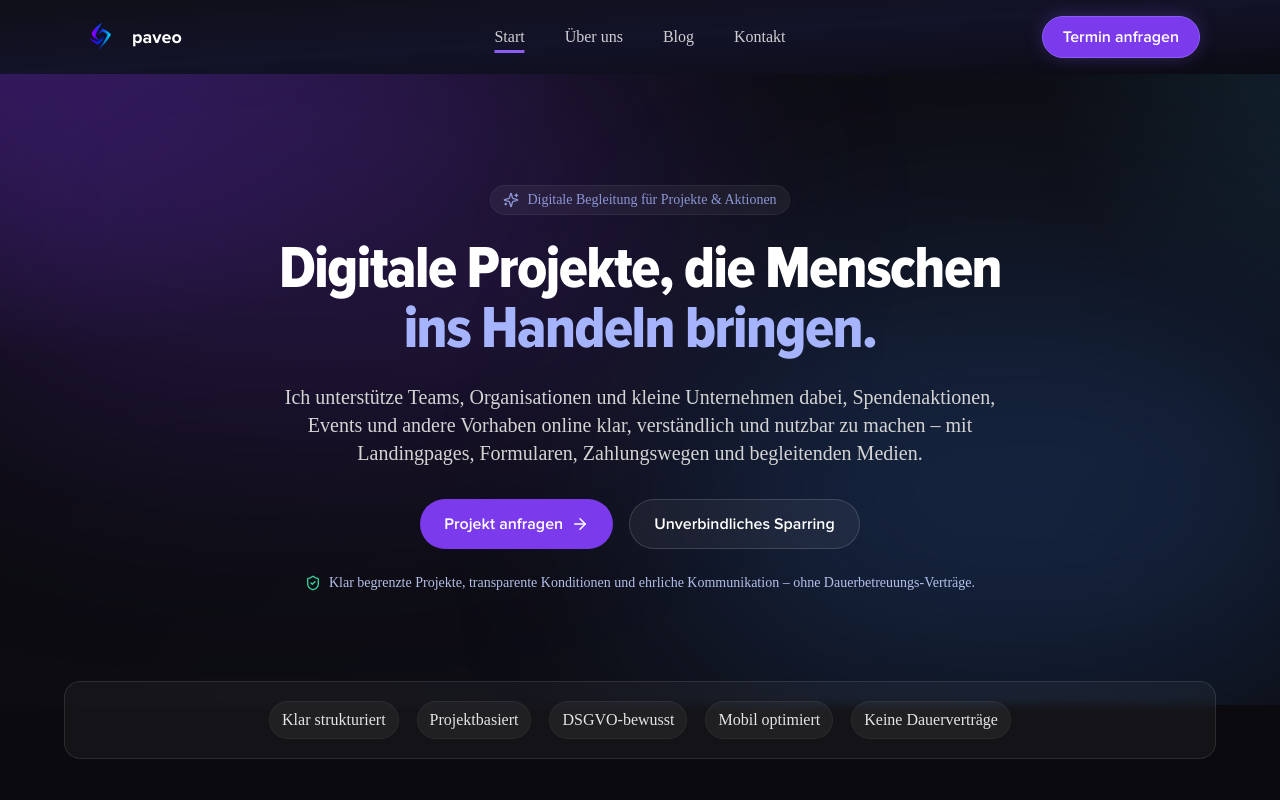
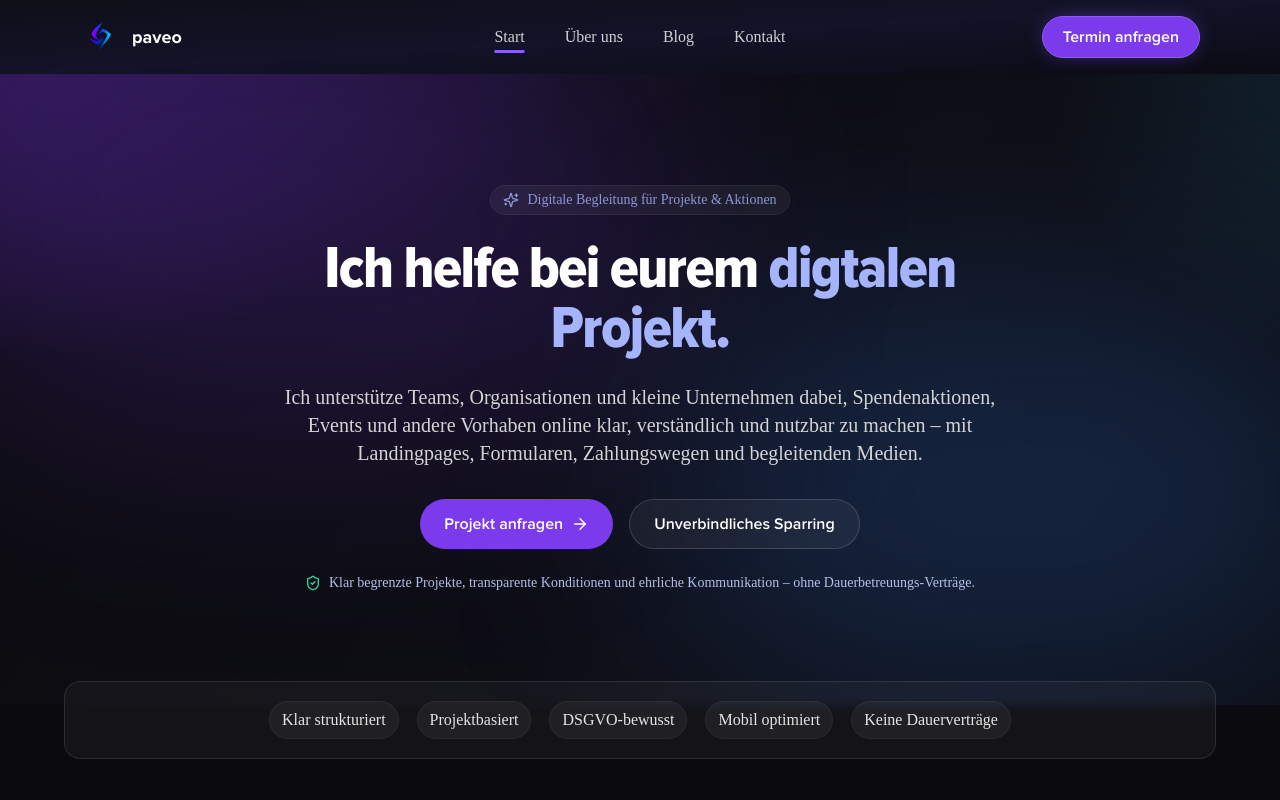
Before and after one commit to cyclebittt/pavewebyyyy, a Next.js app: page / in a window 1280 px wide. Shown: the top 800 px of the page. Built offline with nearby package versions, Linux system fonts and the light colour scheme; a web font is replaced by a local one.

Commit message:
Update page.js

```diff
--- a/app/page.js
+++ b/app/page.js
@@ -132,7 +132,7 @@ export default function Home() {
             <Sparkles size={16} /> Digitale Begleitung für Projekte & Aktionen
           </span>
           <h1 className="mt-6 text-4xl md:text-6xl font-extrabold tracking-tight">
-            Digitale Projekte, die Menschen <span className="text-indigo-300">ins Handeln bringen.</span>
+            Ich helfe bei eurem <span className="text-indigo-300">digtalen Projekt.</span>
           </h1>
           <p className="mt-6 text-lg md:text-xl text-neutral-300">
             Ich unterstütze Teams, Organisationen und kleine Unternehmen dabei, Spendenaktionen, Events und andere
```
